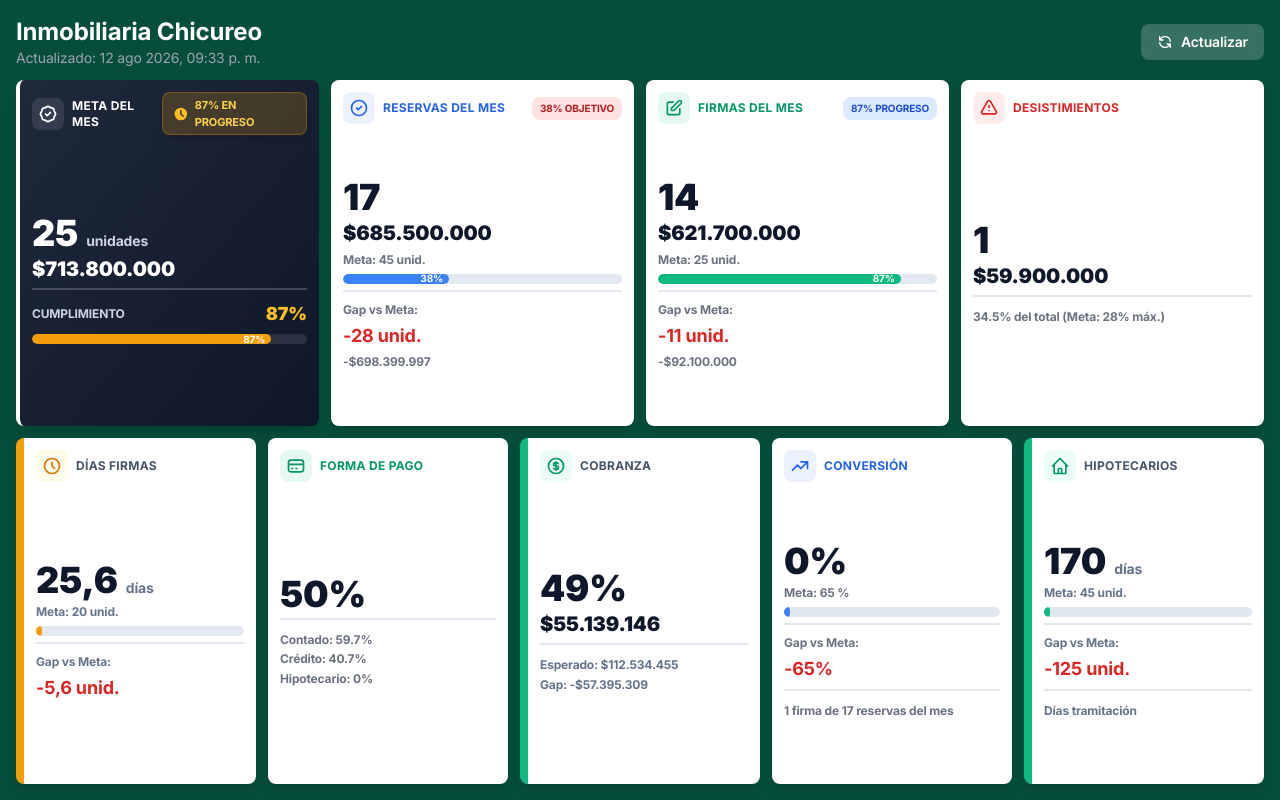
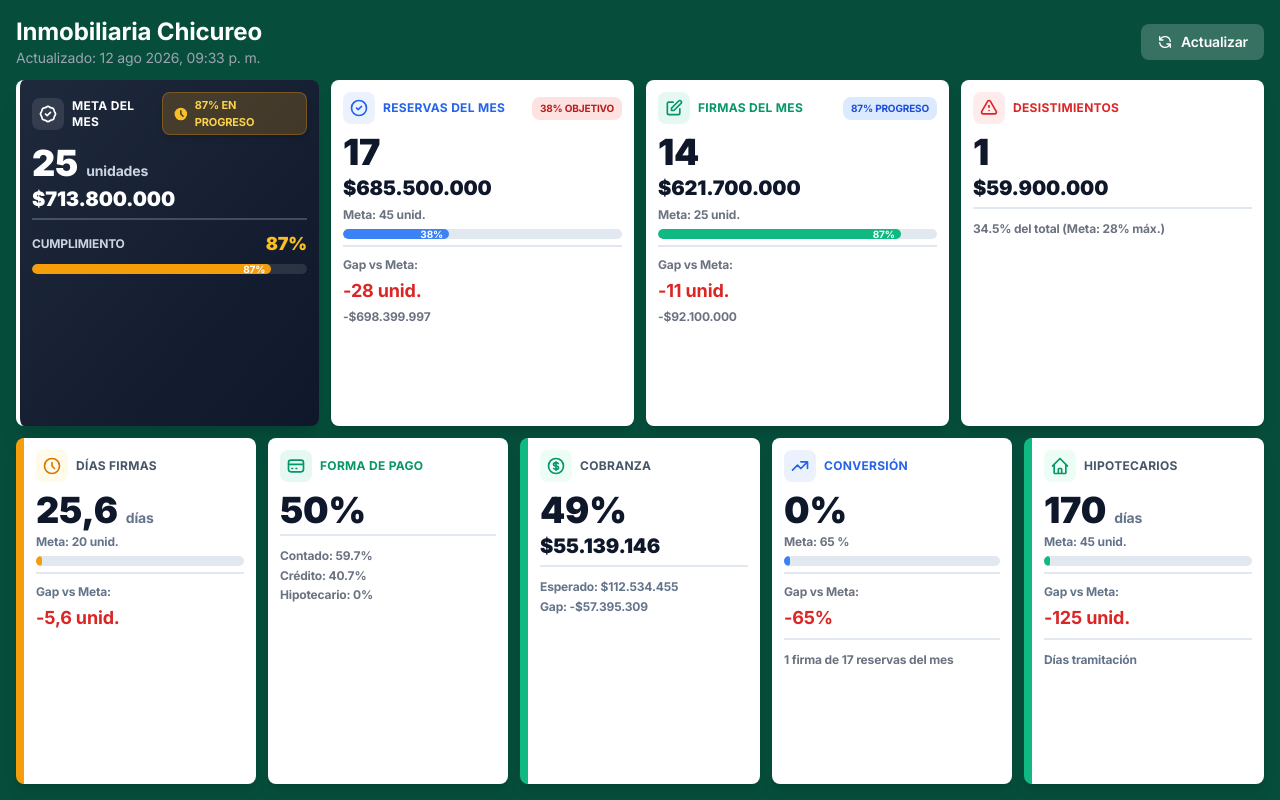
Before and after one commit to hernanazocar/indicadores-kpis, a Next.js app: page /demo in a window 1280 px wide. Built offline with nearby package versions, Linux system fonts and the light colour scheme.

Commit message:
Alinear números desde arriba (justify-start)

```diff
--- a/components/KPICard.tsx
+++ b/components/KPICard.tsx
@@ -249,7 +249,7 @@
             )}
           </div>
 
-          <div className="space-y-1.5 flex-1 flex flex-col justify-center">
+          <div className="space-y-1.5 flex-1 flex flex-col justify-start">
             {/* Valor en unidades - MÁS GRANDE */}
             <motion.div
               initial={{ scale: 0.8 }}
--- a/components/MetaCard.tsx
+++ b/components/MetaCard.tsx
@@ -112,7 +112,7 @@
           </div>
 
           {/* Valores principales */}
-          <div className="space-y-1.5 flex-1 flex flex-col justify-center">
+          <div className="space-y-1.5 flex-1 flex flex-col justify-start">
             {/* Unidades - MÁS GRANDE */}
             <motion.div
               initial={{ scale: 0.8 }}
```
